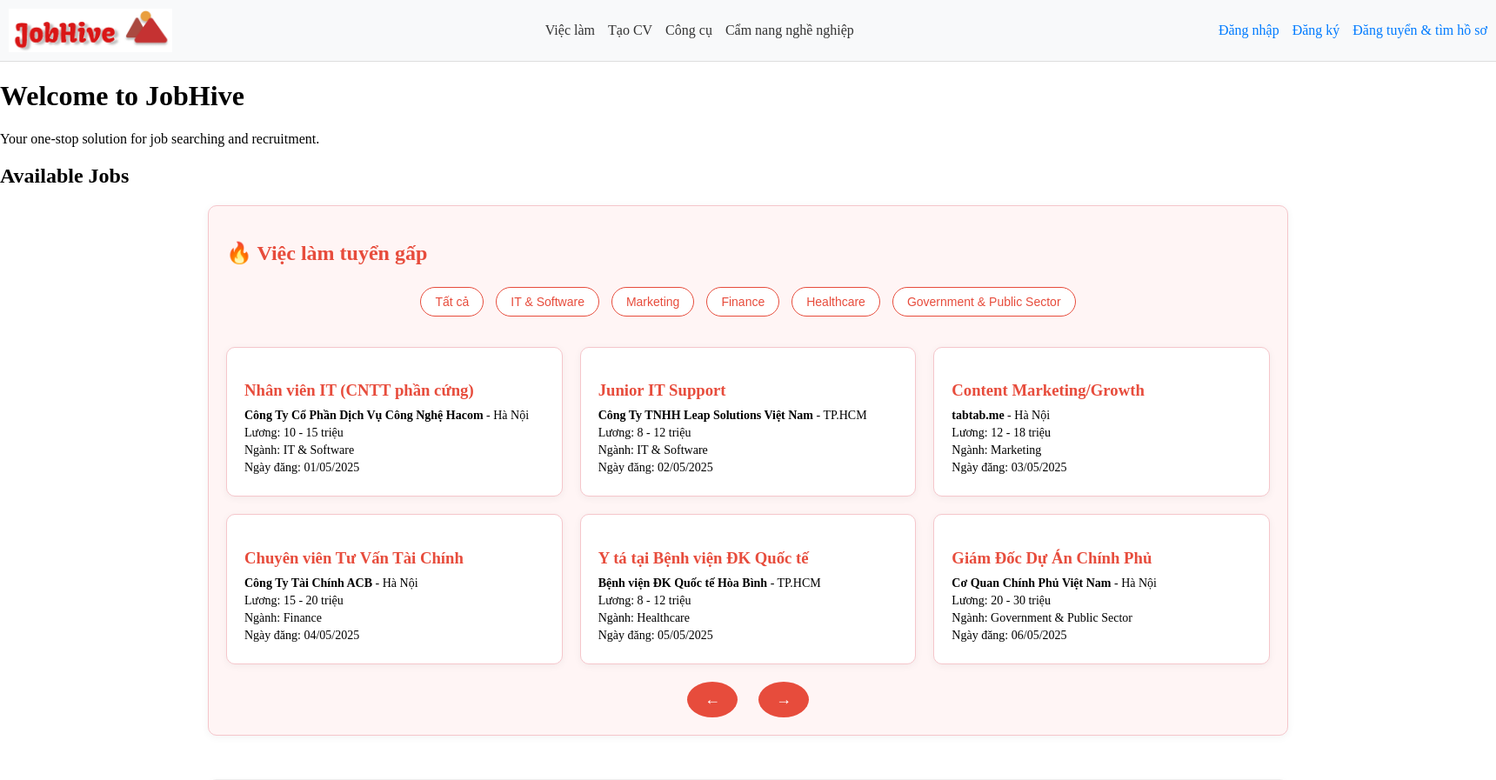
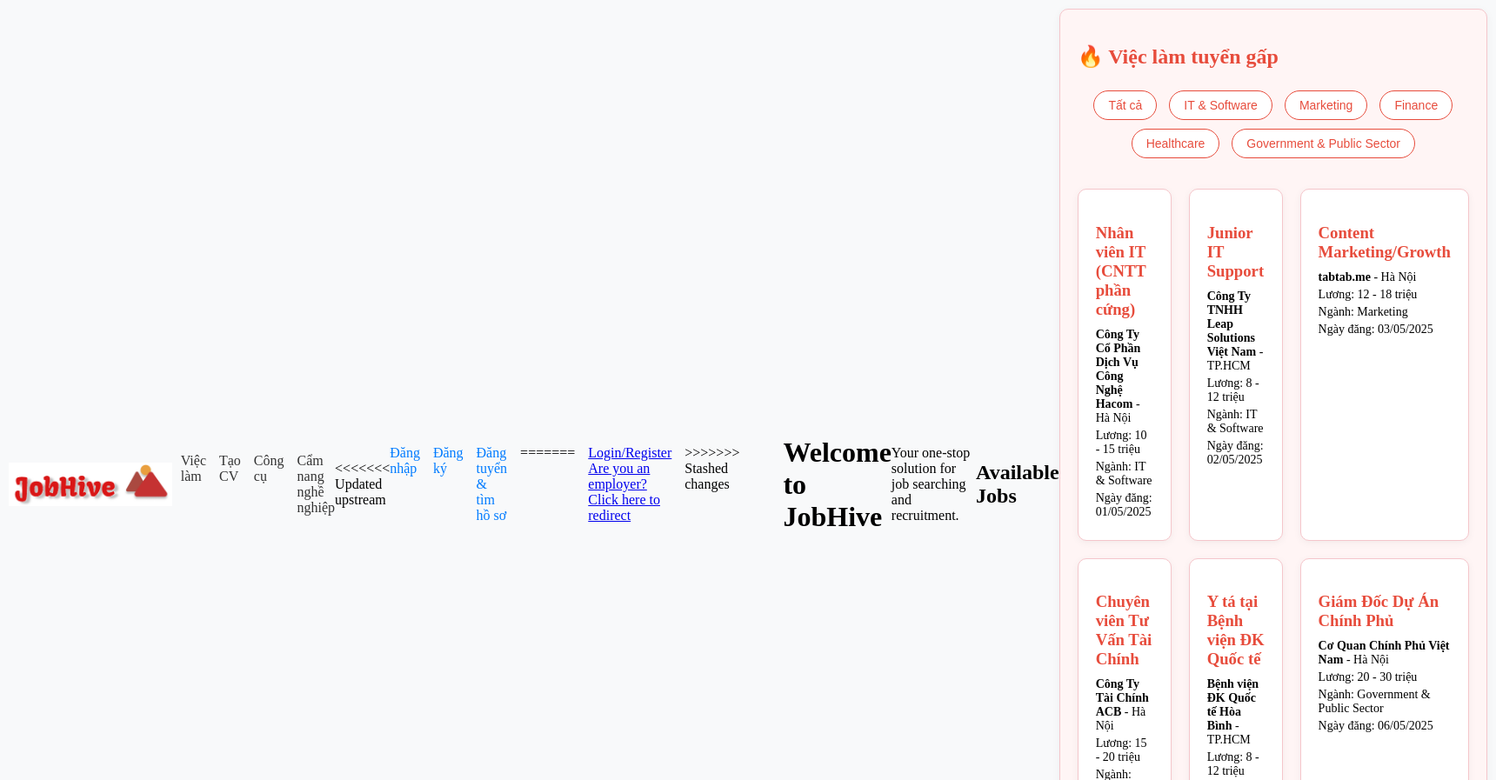
Before and after one commit to Shrek123123/JobHive-main, a PHP site: page / in a window 1720 px wide. Shown: the top 897 px of the page at 87% size. Run offline with PHP 8.4, Linux system fonts and the light colour scheme; some libraries are stand-ins or nearby versions.

Commit message:
Update header.php

```diff
--- a/homepage/header.php
+++ b/homepage/header.php
@@ -26,10 +26,33 @@
         <a href="#" style="text-decoration: none; color: #333;">Công cụ</a>
         <a href="#" style="text-decoration: none; color: #333;">Cẩm nang nghề nghiệp</a>
     </div>
+<<<<<<< Updated upstream
     <div style="display: flex; gap: 15px;">
         <a href="#" style="text-decoration: none; color: #007bff;">Đăng nhập</a>
         <a href="#" style="text-decoration: none; color: #007bff;">Đăng ký</a>
         <a href="#" style="text-decoration: none; color: #007bff;">Đăng tuyển & tìm hồ sơ</a>
+=======
+    <div style="display: flex; gap: 15px; margin-left: auto; margin-right: 50px;">
+        <?php if (isset($_SESSION['username'])): ?>
+            <div class="user-dropdown">
+                <div class="user-info">
+                    <img src="image/defaultavatar.jpg" alt="User Avatar">
+                    <span><?php echo htmlspecialchars($_SESSION['username']); ?></span>
+                </div>
+                <div class="dropdown-menu">
+                    <a href="jobseekerprofile.php">Profile</a>
+                    <a href="jobseekerlogout.php">Logout</a>
+                </div>
+            </div>
+
+
+        <?php else: ?>
+            <div class="guest-options">
+                <a href="jobseekerlogin.php" class="btn-login">Login/Register</a>
+                <a href="register.php" class="btn-register">Are you an employer? <br><span>Click here to redirect</span></a>
+            </div>
+        <?php endif; ?>
+>>>>>>> Stashed changes
     </div>
 </div>
 <h1>Welcome to JobHive</h1>
```
